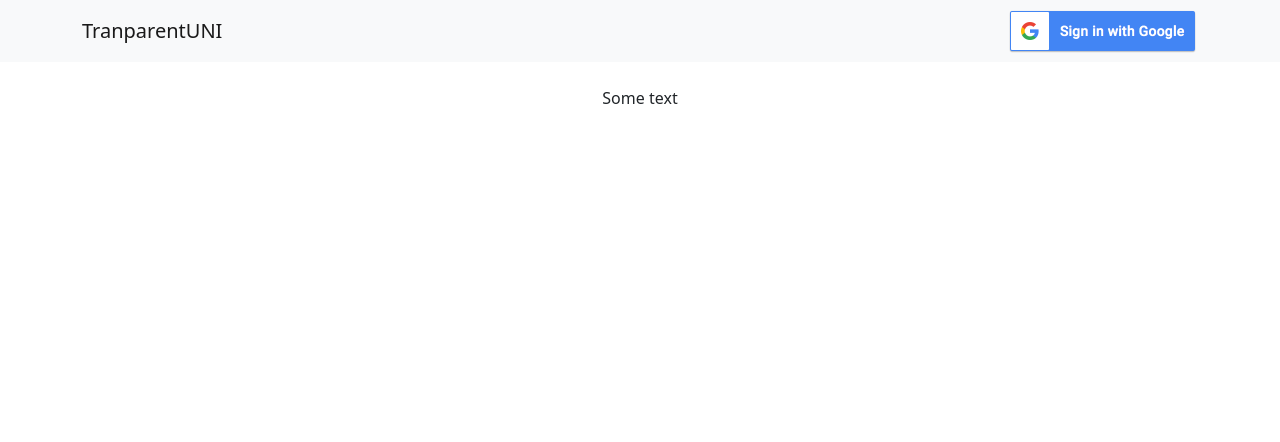
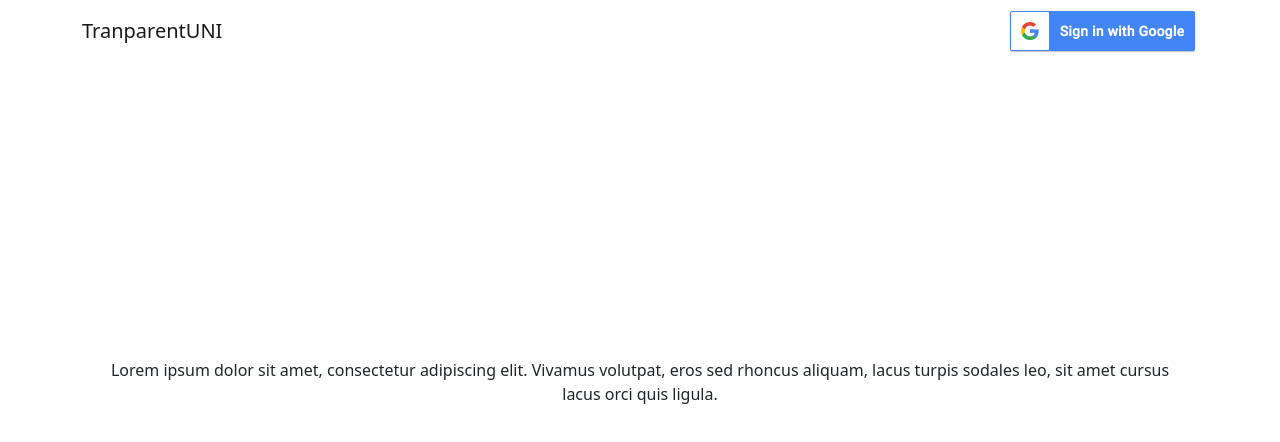
Before and after one commit to ParamOza/TransparentUni, a React (Create React App) app: page / in a window 1280 px wide. Shown: the top 442 px of the page. Built offline with nearby package versions, Linux system fonts and the light colour scheme; no server answers.

Commit message:
Changes to body, and navmenu

```diff
--- a/src/App.css
+++ b/src/App.css
@@ -36,3 +36,7 @@
     transform: rotate(360deg);
   }
 }
+
+.body{
+  min-height:80vh;
+}
--- a/src/Body.js
+++ b/src/Body.js
@@ -6,8 +6,8 @@ import './App.css';
 const Body = () => {
     return (
       <Container>
-        <div class = "align-middle">
-            <p class = "m-4">Some text</p>
+        <div class = " d-flex align-items-center justify-content-center body">
+            <p class = "m-4">Lorem ipsum dolor sit amet, consectetur adipiscing elit. Vivamus volutpat, eros sed rhoncus aliquam, lacus turpis sodales leo, sit amet cursus lacus orci quis ligula.</p>
         </div>
       </Container>
     )
--- a/src/Login.js
+++ b/src/Login.js
@@ -4,7 +4,7 @@ import './App.css';
 
 const Login = () => {
     return (
-        <div className="login-page">
+        <div className="login-page ">
                   <a href='#' onClick={signInWithGoogle}><img width = "191" height = "46" src='./assets/sign_in.png'/></a>
         </div>
     )
--- a/src/Navmenu.js
+++ b/src/Navmenu.js
@@ -10,7 +10,7 @@ const user = auth.currentUser;
 
 const Navmenu = () => {
     return (
-      <Navbar bg="light" expand="lg">
+      <Navbar>
         <Container>
           <Navbar.Brand>TranparentUNI</Navbar.Brand>
           <Navbar.Collapse id="basic-navbar-nav">
@@ -19,7 +19,7 @@ const Navmenu = () => {
                 <div>
                   <p>Welcome, {user.displayName}</p>
                 </div> :
-                <Login />}
+                <Login/>}
             </Nav>
           </Navbar.Collapse>
         </Container>
```
